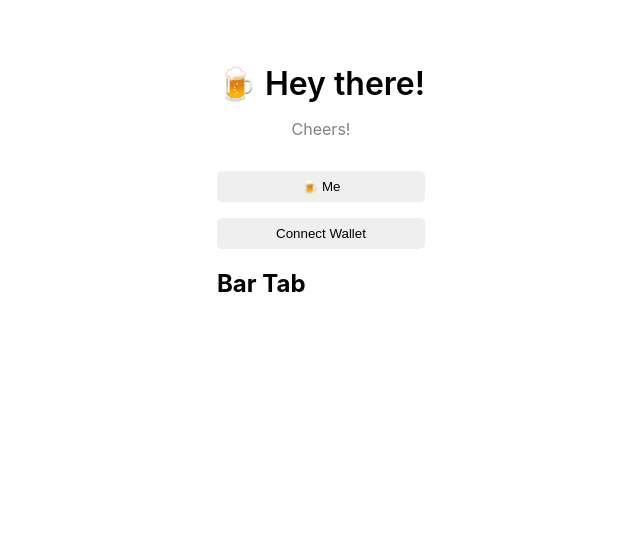
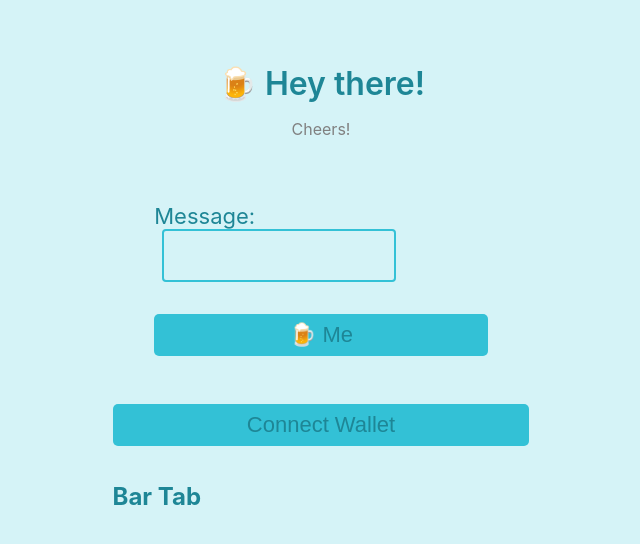
Before and after one commit to davidhahn/beer-portal-react, a React (Vite) app: page / in a window 1280 px wide. Shown: the top 544 px of the page, without its empty margins (319-959 px from the left). Built offline with nearby package versions, Linux system fonts and the light colour scheme; the HTML template or start-up script is replaced by a standard one.

Commit message:
make it pretty!

```diff
--- a/src/App.css
+++ b/src/App.css
@@ -1,3 +1,12 @@
+* {
+  box-sizing: border-box;
+}
+
+body {
+  background-color: #d5f3f7;
+  color: #1e8696;
+}
+
 .mainContainer {
   display: flex;
   justify-content: center;
@@ -33,16 +42,56 @@
   width: 100%;
 }
 
+.beerForm {
+  width: 80%;
+  max-width: 600px;
+  margin: 16px auto;
+}
+
+.beerMessageSection {
+  display: felx;
+  margin: 32px 0;
+}
+
+.beerLabel {
+  font-size: 22px;
+  width: 30%;
+  flex: 0 1 auto;
+}
+
+.beerMessage {
+  border: 2px solid #33c1d6;
+  border-radius: 4px;
+  font-size: 22px;
+  line-height: 1.5;
+  padding: 8px;
+  width: 70%;
+  flex: 0 1 auto;
+  margin-left: 8px;
+  background-color: transparent;
+  color: #1e8696;
+}
+
 .beerButton {
   cursor: pointer;
-  margin-top: 16px;
+  display: block;
+  margin: 16px auto;
   padding: 8px;
   border: 0;
   border-radius: 5px;
+  width: 100%;
+  font-size: 22px;
+  background-color: #33c1d6;
+  color: #1e8696
 }
 
 .beerContainer {
-  background-color: aquamarine;
+  background-color: #c0ecf2;
   margin: 16px 0;
-  padding: 8px;
+  padding: 16px;
+  border-radius: 4px;
 }
+
+.beerContainer:nth-of-type(2n - 1) {
+  background-color: #a2e1eb;
+}
--- a/src/App.jsx
+++ b/src/App.jsx
@@ -4,12 +4,15 @@ import './App.css';
 import abi from './utils/BeerPortal.json';
 
 // const CONTRACT_ADDRESS = '0x67F9a88BF7e659CCd8982AD2ce8E15215A9e908E';
-const CONTRACT_ADDRESS = '0x39d03F205446397039ea92c4f09a192b776Ce937';
+// const CONTRACT_ADDRESS = '0x39d03F205446397039ea92c4f09a192b776Ce937';
+// const CONTRACT_ADDRESS = '0xB5f3b483f22ee3cb991e3AfD2c4229869b1F449f';
+const CONTRACT_ADDRESS = '0xa61bEfC8AE7a656CD707a7660bBEb15BD1cBa6cb';
 
 const App = () => {
   const [currentAccount, setCurrentAccount] = useState('');
   const [isSuccessfulTxn, setIsSuccessfulTxn] = useState('');
   const [allBeers, setAllBeers] = useState([]);
+  const [beerMessage, setBeerMessage] = useState('');
 
   const getAllBeers = async () => {
     try {
@@ -34,9 +37,8 @@ const App = () => {
           });
 
           return serialized;
-        }, []);
-
-        console.log('serialized beer', serializedBeer);
+        }, [])
+          .sort((a, b) => b.timestamp - a.timestamp);
 
         setAllBeers(serializedBeer);
       } else {
@@ -94,11 +96,15 @@ const App = () => {
     }
   }
 
-  const beer = async () => {
+  const beer = async (event) => {
+    event.preventDefault();
+
     try {
       const { ethereum } = window;
 
       if (ethereum) {
+        setIsSuccessfulTxn(false);
+
         const provider = new ethers.providers.Web3Provider(ethereum);
         const signer = provider.getSigner();
         const contractABI = abi.abi;
@@ -109,11 +115,12 @@ const App = () => {
         let count = await beerPortalContract.getTotalBeers();
         console.log("Retrieved total beer count...", count.toNumber());
 
-        const beerTxn = await beerPortalContract.receiveBeer('Cheers!');
+        const beerTxn = await beerPortalContract.receiveBeer(beerMessage);
         console.log("Mining...", beerTxn.hash);
 
         await beerTxn.wait();
         console.log("Mined -- ", beerTxn.hash);
+        console.log("Beer ", beerTxn);
 
         setIsSuccessfulTxn(true);
 
@@ -132,6 +139,10 @@ const App = () => {
     checkIfWalletIsConnected();
   }, []);
 
+  const handleOnChange = (event) => {
+    setBeerMessage(event.target.value);
+  }
+
   return (
     <div className="mainContainer">
 
@@ -148,10 +159,13 @@ const App = () => {
             <img src="https://c.tenor.com/C-LgJxI1hbEAAAAd/iron-chef-secret-ingredient.gif" />
           </div>
         )}
-
-        <button className="beerButton" onClick={beer}>
-          🍺 Me
-        </button>
+        <form onSubmit={beer} className="beerForm">
+          <section className="beerMessageSection">
+            <label htmlFor="beerMessage" className="beerLabel">Message:</label>
+            <input id="beerMessage" type="text" value={beerMessage} onChange={handleOnChange} className="beerMessage" />
+          </section>
+          <input className="beerButton" type="submit" value="🍺 Me" />
+        </form>
         {!currentAccount && (
           <button className="beerButton" onClick={connectWallet}>
             Connect Wallet
@@ -162,9 +176,9 @@ const App = () => {
           {allBeers.map((beer, index) => {
             return (
               <div key={index} className="beerContainer">
-                <h3>Address: {beer.address}</h3>
-                <p>Message: {beer.message}</p>
-                <p>Time: {beer.timestamp.toString()}</p>
+                <h3>{beer.message} 🍻</h3>
+                <p>From: {beer.address}</p>
+                <p>At: {beer.timestamp.toLocaleString()}</p>
               </div>
             )
           })}
```
Also changed, not shown: src/utils/BeerPortal.json (+22 -3 lines).
